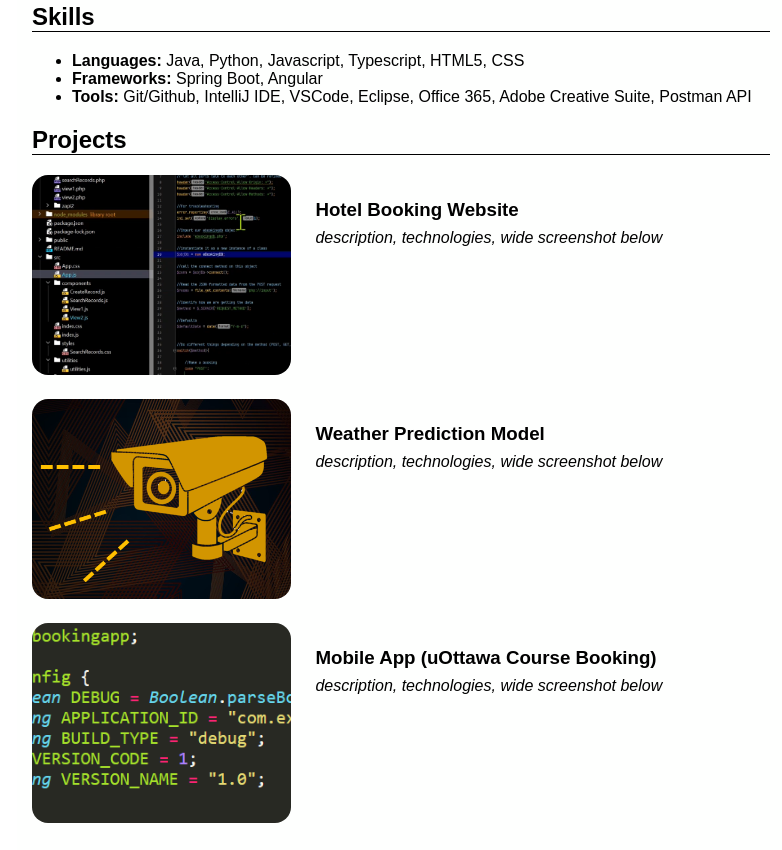
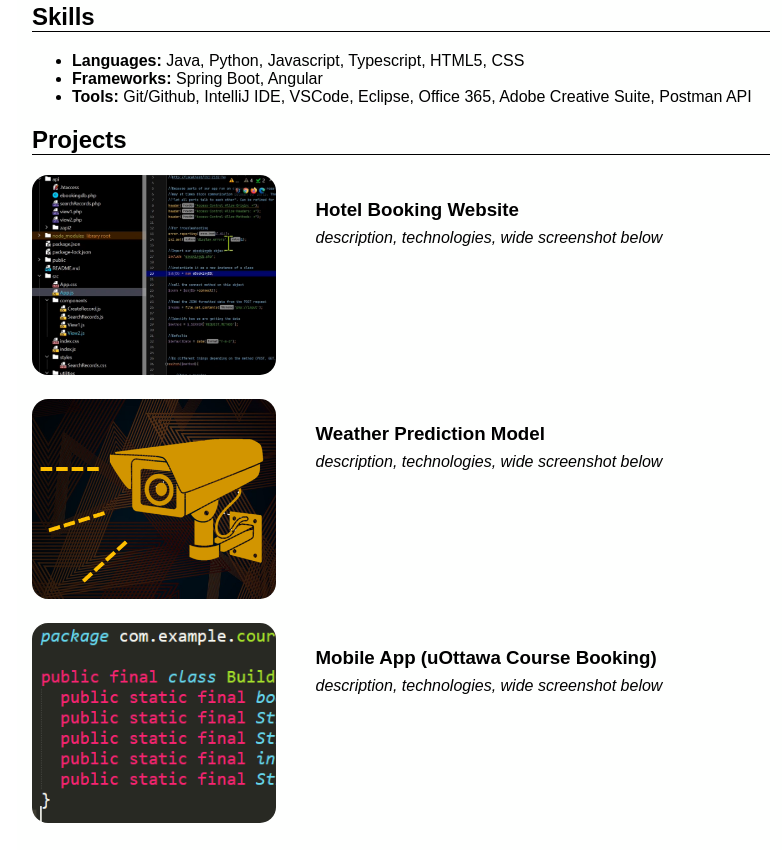
Before and after one commit to jayboots/portfolio, a plain HTML site: page public/index.html in a window 1280 px wide. Shown: the part 1115-1965 px from the top of the page, without its empty margins (239-1021 px from the left). Drawn offline with Linux system fonts and the light colour scheme.

Commit message:
refactor(Portfolio): :art: Improve display and layout for project section
Images now scale appropriately

```diff
--- a/public/static/css/styles.css
+++ b/public/static/css/styles.css
@@ -57,26 +57,26 @@ div.project-card {
 
 div.project-card-img-container{
     height: 100%;
-    max-width: 450px;
-    width: 25rem;
-    background-position: bottom center;
+    max-width: 33%;
+    width: 35rem;
+    background-position: middle center;
     background-size: cover;
     border-radius: 1em;
 }
 
+/* Specific Project Images defined here by div ID */
 #p1{
     background-image: url("../media/images/p1_thumb.png");
 }
-
 #p2{
     background-image: url("../media/images/p2_thumb.png");
 }
-
 #p3{
     background-image: url("../media/images/p3_thumb.png");
 }
 
 div.project-card-container{
+    margin-left: 1rem;
     height: 100%;
     width: 100%;
 }
```
Also changed, not shown: public/index.html (+3 -3 lines).
